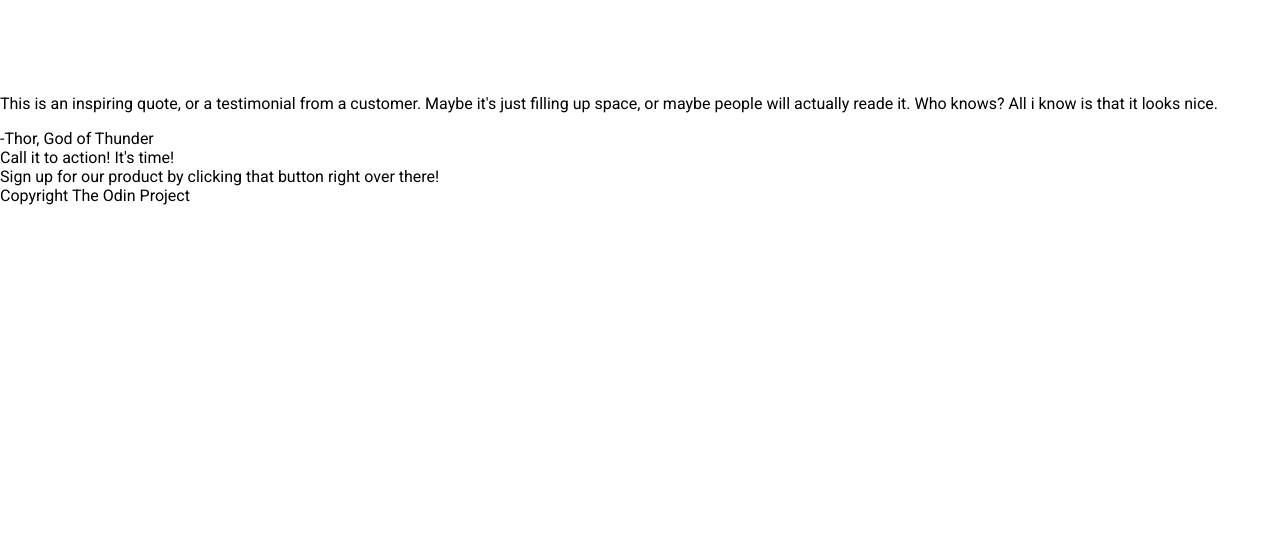
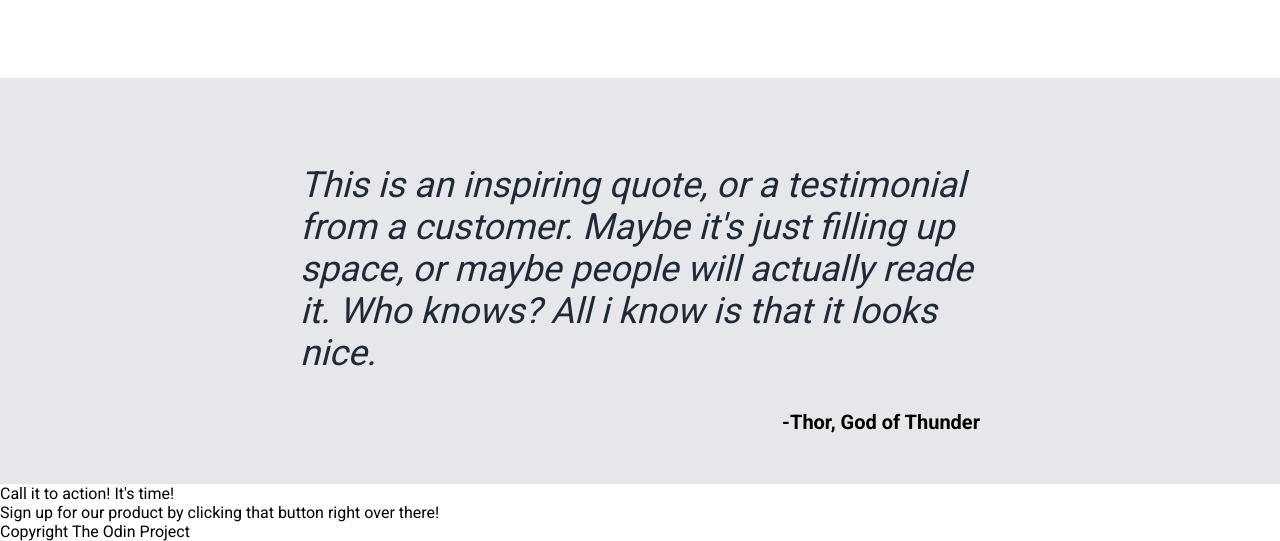
Before and after one commit to matiamb/flex-project, a plain HTML site: page index.html in a window 1280 px wide. Shown: the part 828-1369 px from the top of the page. Before the commit the page ends 1033 px from the top, so only its background shows below. Drawn offline with Linux system fonts and the light colour scheme.

Commit message:
Third block added. Thin letters not working

```diff
--- a/index.html
+++ b/index.html
@@ -44,12 +44,12 @@
     </div>
 
     <div class="third-block">
-        <p>This is an inspiring quote, or a testimonial from a customer.
+        <p class="quote">This is an inspiring quote, or a testimonial from a customer.
             Maybe it's just filling up space, or maybe people will actually reade it.
              Who knows? All i know is that it looks nice.
         </p>
 
-        <div>-Thor, God of Thunder</div>
+        <div class="author">-Thor, God of Thunder</div>
     </div>
 
     <div class="fourth-block">
--- a/styles.css
+++ b/styles.css
@@ -95,3 +95,23 @@ button {
 img {
     height: 150px;
 }
+
+/*THIRD BLOCK*/
+
+.third-block {
+    background-color: #E5E7EB;
+    margin: 0;
+    padding: 50px 300px;
+}
+
+.quote {
+    color: #1F2937;
+    font-size: 36px;
+    font-style: italic;
+}
+
+.author {
+    text-align: right;
+    font-size: 20px;
+    font-weight: bold;
+}
```
